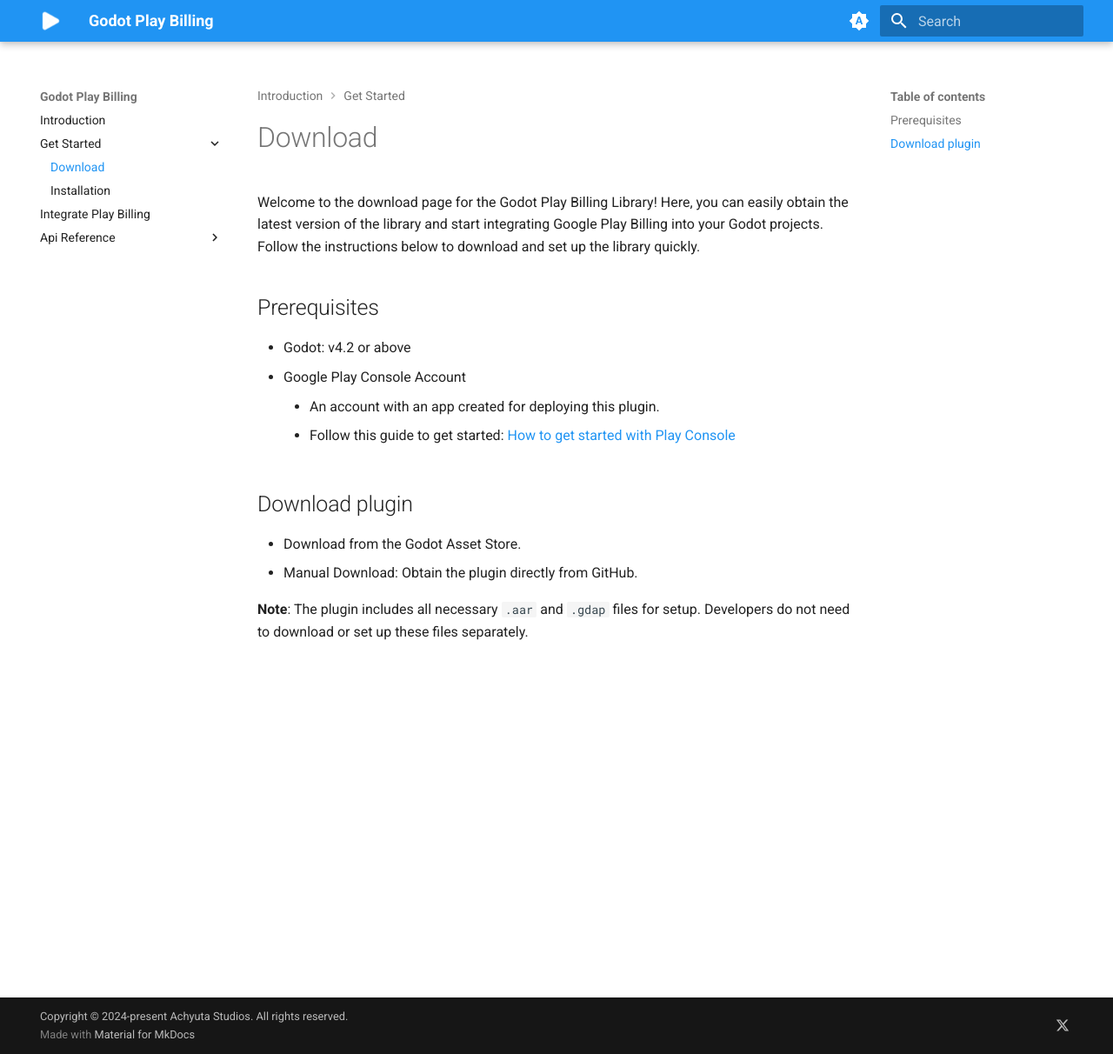
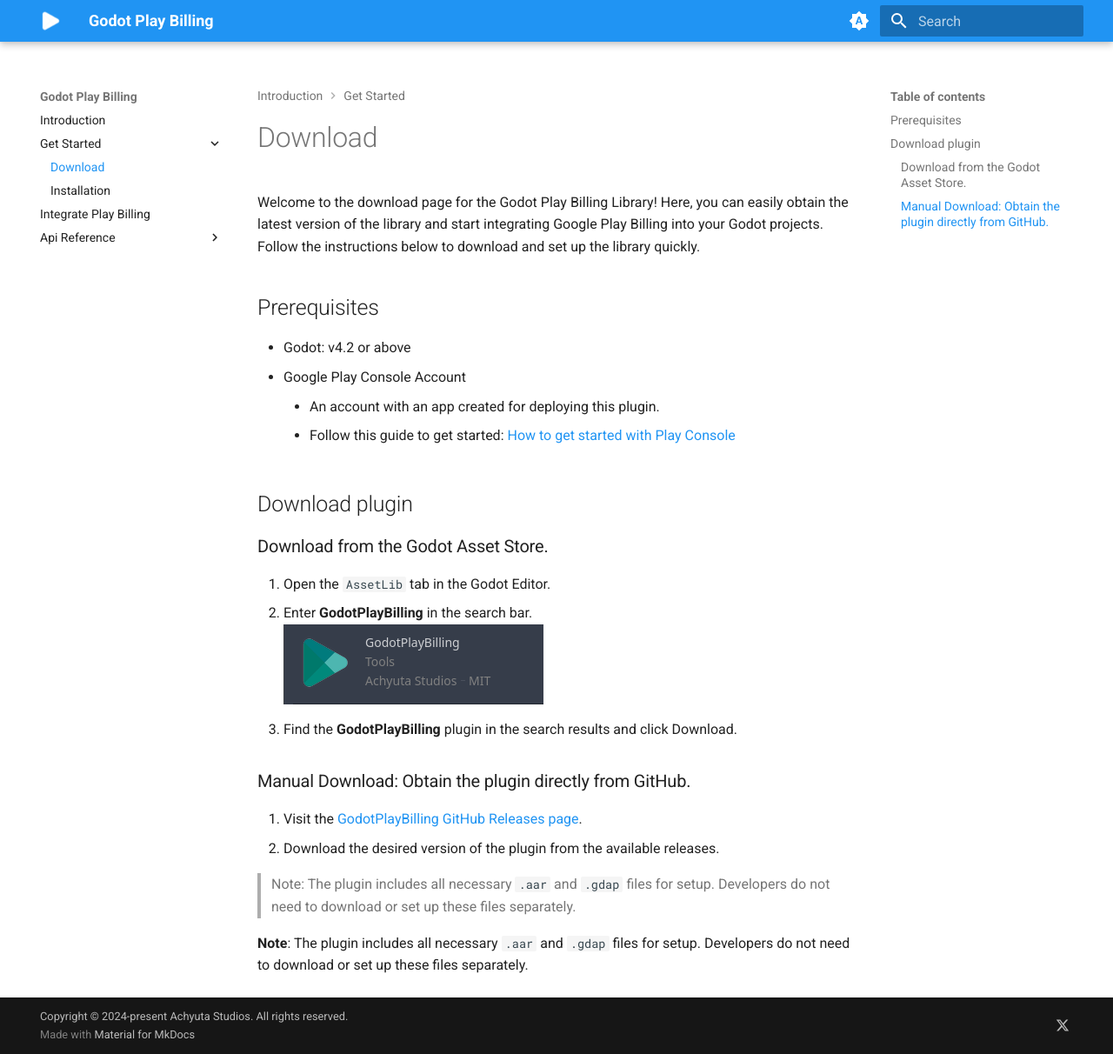
Before and after one commit to AchyutaStudios/godot-play-billing, an MkDocs documentation site: the page built from docs/get-started/download.md, in a window 1280 px wide and 1212 px high. Shown: the whole window at 87% size. Built offline with MkDocs 1.6.1 and Material for MkDocs 9.7.7, drawn with Linux system fonts in a browser that asks for light colours.

Commit message:
Updated docs

```diff
--- a/docs/get-started/download.md
+++ b/docs/get-started/download.md
@@ -12,7 +12,19 @@
 
 ## Download plugin
 
-- Download from the Godot Asset Store.
-- Manual Download: Obtain the plugin directly from GitHub.
+### Download from the Godot Asset Store.
+
+1. Open the `AssetLib` tab in the Godot Editor.
+2. Enter **GodotPlayBilling** in the search bar.
+![Download](../assets/download.png)
+3. Find the **GodotPlayBilling** plugin in the search results and click Download.
+
+### Manual Download: Obtain the plugin directly from GitHub.
+
+
+1. Visit the [GodotPlayBilling GitHub Releases page](https://github.com/AchyutaStudios/godot-play-billing/releases).
+2. Download the desired version of the plugin from the available releases.
+
+> Note: The plugin includes all necessary `.aar` and `.gdap` files for setup. Developers do not need to download or set up these files separately.
 
 **Note**: The plugin includes all necessary `.aar` and `.gdap` files for setup. Developers do not need to download or set up these files separately.
```
Also changed, not shown: docs/get-started/installation.md (+1 -1 lines), docs/index.md (+1 -1 lines), docs/assets/download.png (added).
